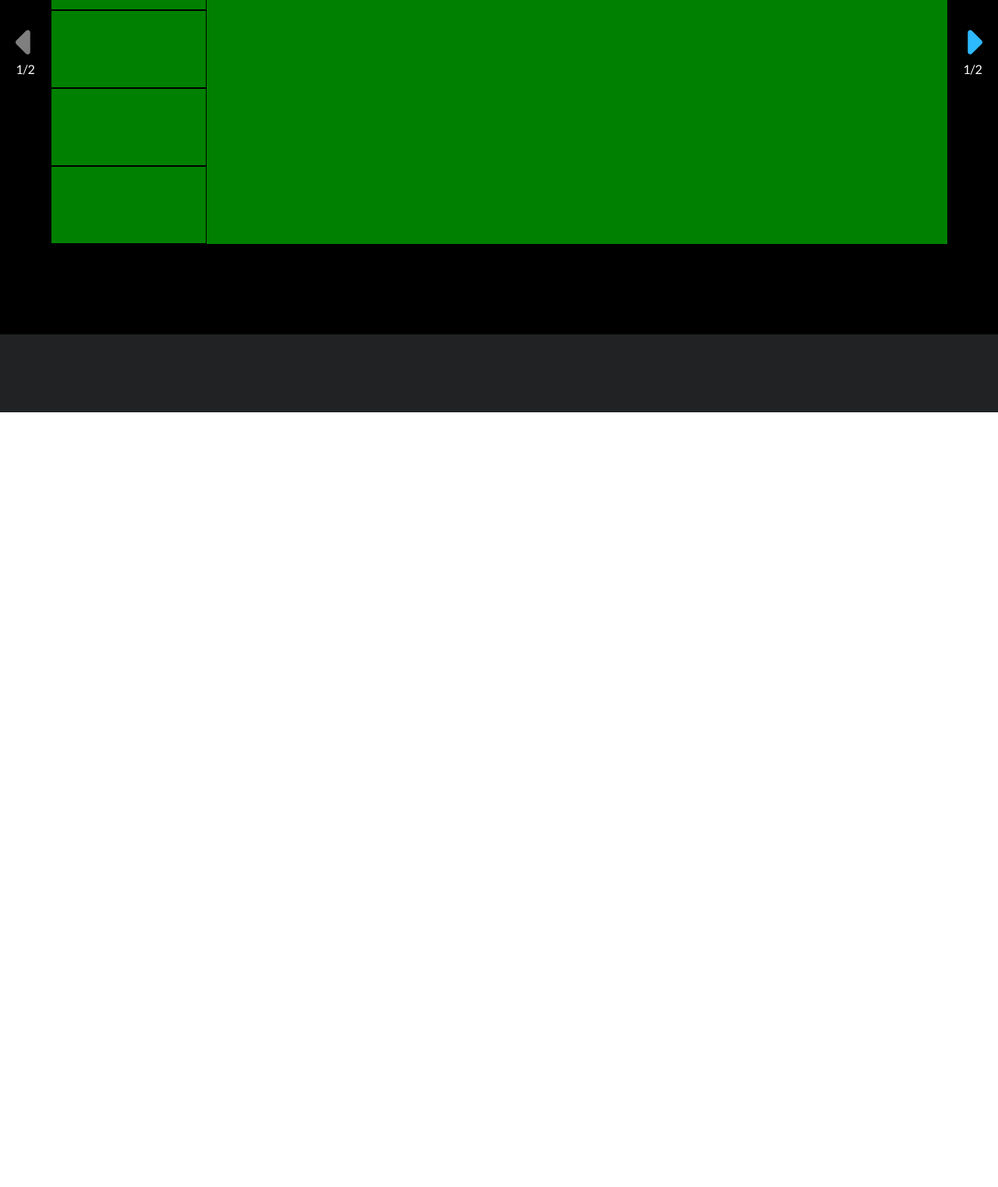
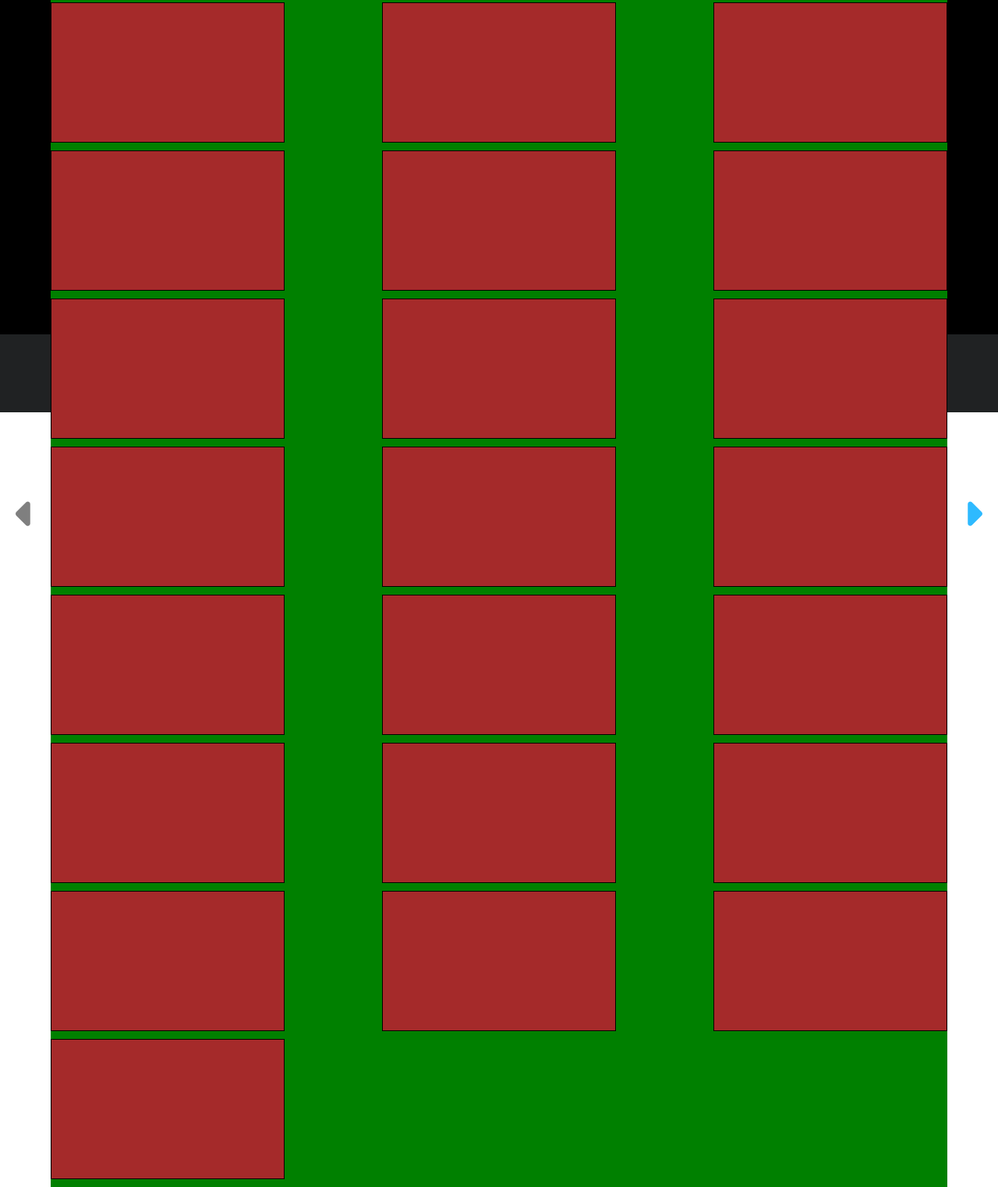
Before and after one commit to GianlucaBenassi/html-css-zoom, a plain HTML site: page index.html in a window 1280 px wide. Shown: the part 271-1794 px from the top of the page at 78% size. Before the commit the page ends 800 px from the top, so only its background shows below. Drawn offline with Linux system fonts and the light colour scheme.

Commit message:
main webcams structure

```diff
--- a/css/style.css
+++ b/css/style.css
@@ -103,7 +103,16 @@ main .main-content .webcams {
     width: 80%;
     height: 100%;
 
+    display: flex;
+    justify-content: space-between;
     flex-grow: 1;
+    flex-wrap: wrap;
+}
+
+main .main-content .person {
+    width: 300px;
+    height: 180px;
+    margin-bottom: 10px;
 }
 
 /* ***** footer ***** */
@@ -142,7 +151,8 @@ footer {
 }
 
 .debug .webcams .person {
-    height: 100px;
-    width: 200px;
+    /* height: 100px;
+    width: 200px; */
     border: 1px solid black;
+    background-color: brown;
 }
--- a/index.html
+++ b/index.html
@@ -56,6 +56,8 @@
 
             <!-- webcams -->
             <div class="webcams">
+
+                <!-- row -->
                 <div class="person">
 
                 </div>
@@ -71,6 +73,75 @@
                 <div class="person">
 
                 </div>
+
+                <!-- row -->
+                <div class="person">
+
+                </div>
+                <div class="person">
+
+                </div>
+                <div class="person">
+
+                </div>
+                <div class="person">
+
+                </div>
+                <div class="person">
+
+                </div>
+
+                <!-- row -->
+                <div class="person">
+
+                </div>
+                <div class="person">
+
+                </div>
+                <div class="person">
+
+                </div>
+                <div class="person">
+
+                </div>
+                <div class="person">
+
+                </div>
+
+                <!-- row -->
+                <div class="person">
+
+                </div>
+                <div class="person">
+
+                </div>
+                <div class="person">
+
+                </div>
+                <div class="person">
+
+                </div>
+                <div class="person">
+
+                </div>
+
+                <!-- row -->
+                <div class="person">
+
+                </div>
+                <div class="person">
+
+                </div>
+                <div class="person">
+
+                </div>
+                <div class="person">
+
+                </div>
+                <div class="person">
+
+                </div>
+
             </div>
 
             <!-- col dx -->
```
